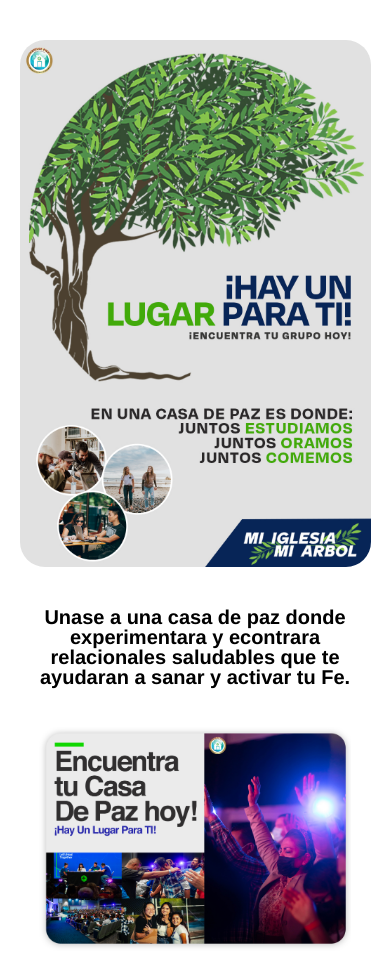
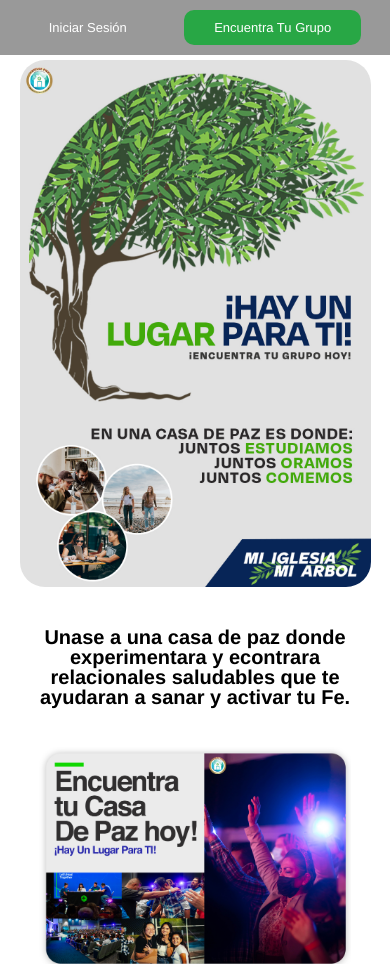
Before and after one commit to zoomerJon/AugilasCDP, a website: page index.html in a window 390 px wide. Shown: the top 964 px of the page. Drawn offline with Linux system fonts and the light colour scheme; files whose address does not match are found by name.

Commit message:
added fixed button mobile

```diff
--- a/index.html
+++ b/index.html
@@ -10,6 +10,12 @@
   </head>
   <body>
     <div class="fixed-btn">
+      <a
+        href="https://aguilascfc.infellowship.com/userlogin/"
+        target="_blank"
+        class="login"
+        >Iniciar Sesión</a
+      >
       <a
         href="https://aguilascfc.infellowship.com/GroupSearch"
         target="_blank"
--- a/style.css
+++ b/style.css
@@ -17,21 +17,44 @@ main {
   position: absolute;
   width: 100%;
 }
-
+.btn {
+  cursor: pointer;
+  display: inline-block;
+  padding: 10px 30px;
+  color: white;
+  background-color: #28a745;
+  border: none;
+  border-radius: 10px;
+  font-size: 24px;
+  box-shadow: 2px 2px 2px 2px #ccc;
+}
 .fixed-btn {
   position: fixed;
-  margin-top: 80px;
+  /* background-color: #ccc;
+  opacity: 0.8; */
+  background: rgba(0, 0, 0, 0.4);
+  padding: 10px;
+  /* margin-top: 80px; */
   display: flex;
   justify-content: flex-end;
   width: 100%;
   z-index: 2;
 }
-
 .fixed-btn a {
+  box-shadow: none;
   margin-right: 10px;
   z-index: 3;
 }
-
+.login {
+  cursor: pointer;
+  display: inline-block;
+  padding: 10px 30px;
+  color: white;
+  /* background-color: #28a745; */
+  border: none;
+  border-radius: 10px;
+  font-size: 24px;
+}
 .primary-heading {
   display: inline;
   text-align: center;
@@ -273,18 +296,6 @@ main {
   width: 30vw;
 }
 
-.btn {
-  cursor: pointer;
-  display: inline-block;
-  padding: 10px 30px;
-  color: white;
-  background-color: #28a745;
-  border: none;
-  border-radius: 10px;
-  font-size: 24px;
-  box-shadow: 2px 2px 2px 2px #ccc;
-}
-
 .mid-subsection {
   margin-bottom: 40px;
 }
@@ -430,7 +441,7 @@ main {
   }
   .top-image {
     border-radius: 25px;
-    margin-top: 40px;
+    margin-top: 60px;
   }
   .top-image img {
     margin-bottom: 10px;
@@ -447,7 +458,13 @@ main {
     display: none;
   }
   .fixed-btn {
-    display: none;
+    justify-content: space-around;
+  }
+  .fixed-btn a {
+    font-size: small;
+  }
+  .top-groups a {
+    width: 70%;
   }
   .mid-subsection-imgs .images {
     /* position: relative; */
@@ -461,8 +478,8 @@ main {
   }
   .mid-subsection-imgs .testimony {
     display: flex;
-    flex-direction: column;
-    align-items: center;
+    flex-direction: row;
+    align-items: flex-start;
     /* justify-content: flex-start; */
     margin-bottom: 40px;
     text-align: center;
@@ -472,13 +489,14 @@ main {
     color: #000;
     background-color: white;
     border: none;
-    font-size: 16px;
+    font-size: 13px;
     width: 80vw;
   }
   .mid-subsection-imgs img {
+    margin-left: 5px;
     aspect-ratio: auto 506 / 548;
-    height: 45vw;
-    width: 45vw;
+    height: 50vw;
+    width: 50vw;
   }
   .group-explore {
     font-weight: 550;
```
